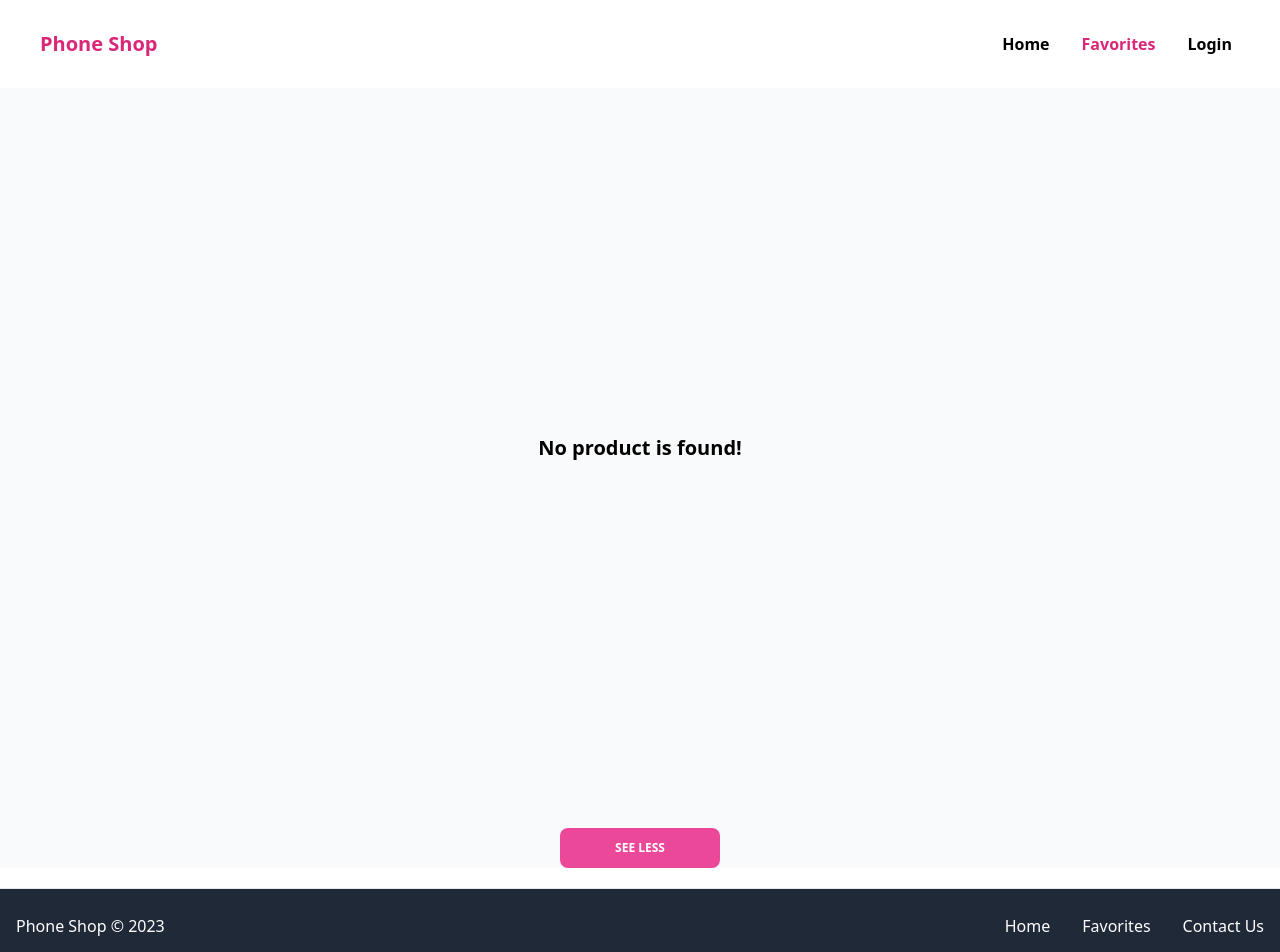
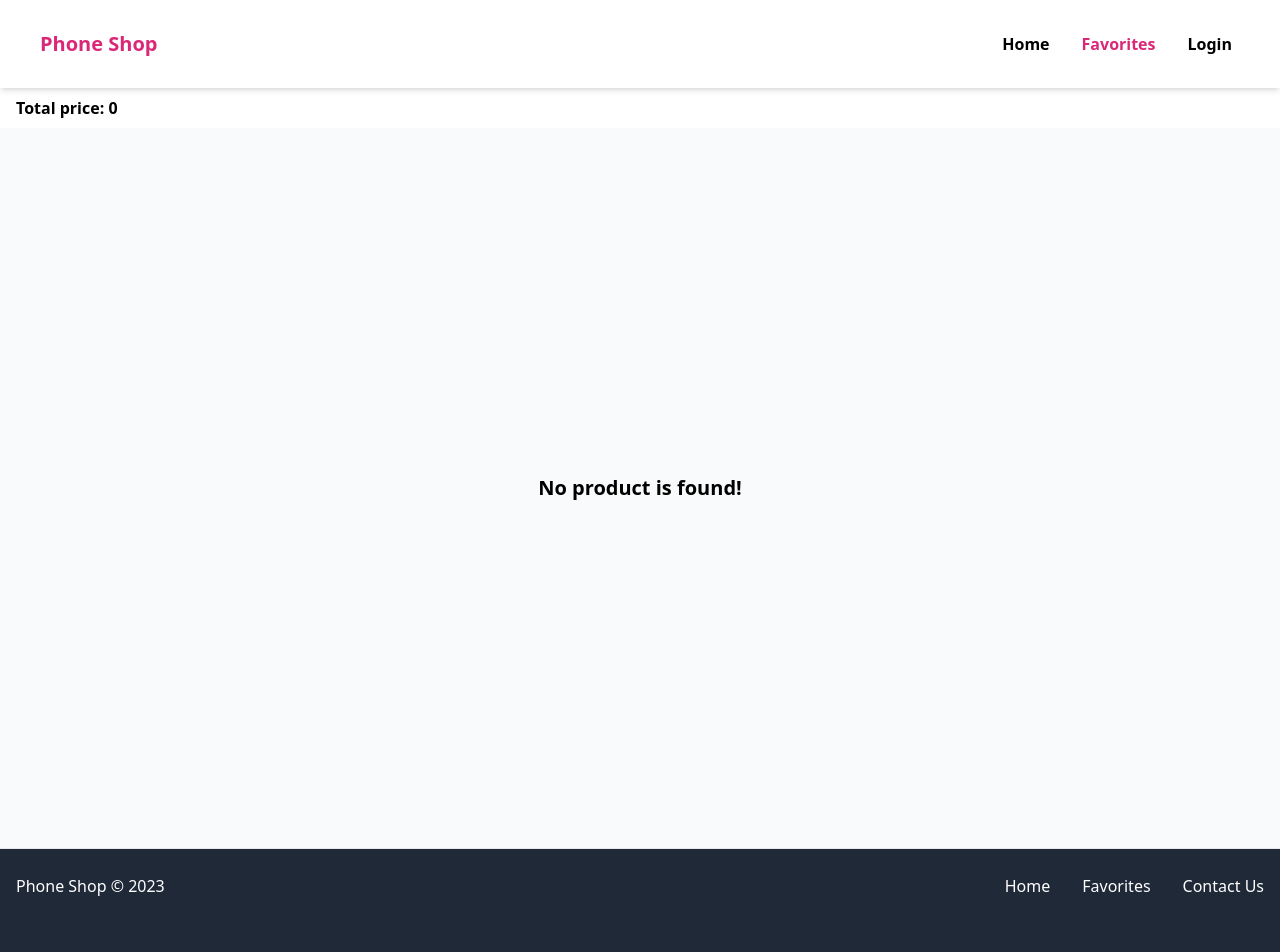
Before and after one commit to anupamahalder/phone-shop-react-project, a React (Vite) app: page /favorites in a window 1280 px wide. Shown: the top 952 px of the page. Built offline with nearby package versions, Linux system fonts and the light colour scheme.

Commit message:
Displaying total price of all favorites items

```diff
--- a/src/Login/Login.jsx
+++ b/src/Login/Login.jsx
@@ -1,7 +1,7 @@
 
 const Login = () => {
     return (
-        <div className="flex justify-center items-center h-[80vh]">
+        <div className="flex justify-center items-center h-[90vh]">
             <div className="relative flex w-96 flex-col rounded-xl bg-white bg-clip-border text-gray-700 shadow-md">
                 <div className="relative mx-4 -mt-6 mb-4 grid h-28 place-items-center overflow-hidden rounded-xl bg-gradient-to-tr from-pink-700 to-pink-400 bg-clip-border text-white shadow-lg shadow-pink-500/40">
                     <h3 className="block font-sans text-3xl font-semibold leading-snug tracking-normal text-white antialiased">
--- a/src/Pages/Favorites/Favorites.jsx
+++ b/src/Pages/Favorites/Favorites.jsx
@@ -9,12 +9,19 @@ const Favorites = () => {
     //we will declare a state for see all button if clicked the true will become false else false become true the value will be maintained by the state
     const [isShowAll, setIsShowAll] = useState(false);
 
+    //declare a state to add array element
+    const [totalPrice, setTotalPrice] = useState(0)
+
     //there can be side effect while getting things from browser so we will use useEffect
     useEffect(() => {
         const favoriteItems = JSON.parse(localStorage.getItem('favItems'));
         //set to favorites if favorite items exist
         if(favoriteItems){
             setFavorites(favoriteItems);
+            //reduce method take 1st parameter as a callback function and 2nd parameter an initial value
+            const total = favoriteItems.reduce((prevalue, currentItem) => prevalue+currentItem.price, 0);
+            // console.log(total);
+            setTotalPrice(total);
         }
         else{
             console.log('No data found!');
@@ -40,6 +47,7 @@ const Favorites = () => {
             {favorites.length > 0 && <button onClick={handleRemoveFromFavorite}
             className="block w-40 mx-auto my-5 select-none rounded-lg bg-pink-500 py-3 text-center align-middle font-sans text-xs font-bold uppercase text-blue-gray-900 transition-all hover:scale-105 focus:scale-105 focus:opacity-[0.85] active:scale-100 active:opacity-[0.85] text-white disabled:pointer-events-none disabled:opacity-50 disabled:shadow-none"
             type="button">Remove All Products</button>}
+            <h1 className="font-semibold px-4 py-2">Total price: {totalPrice}</h1>
         </div>
         <div className="bg-gray-50">
             {/* getting data from local storage  */}
@@ -60,11 +68,11 @@ const Favorites = () => {
             }
             {/* when clicked the button we will change the value of the state using arraow function to set the state*/}
             {
-                <button onClick={() => setIsShowAll(!isShowAll)}
+                favorites.length > 3 ? <button onClick={() => setIsShowAll(!isShowAll)}
                 className="block w-40 mx-auto my-5 select-none rounded-lg bg-pink-500 py-3 text-center align-middle font-sans text-xs font-bold uppercase text-blue-gray-900 transition-all hover:scale-105 focus:scale-105 focus:opacity-[0.85] active:scale-100 active:opacity-[0.85] text-white disabled:pointer-events-none disabled:opacity-50 disabled:shadow-none"
                 type="button">
-                    {isShowAll ? "See Less" : "See Less"}
-                </button>
+                    {isShowAll ? "See Less" : "See More"}
+                </button> : ''
             }
         </div>
         </div>
--- a/src/Pages/Phone/PhoneCardCompo.jsx
+++ b/src/Pages/Phone/PhoneCardCompo.jsx
@@ -36,6 +36,7 @@ const PhoneCardCompo = ({phone}) => {
                 addedFavoriteItem.push(...favoriteItems,phone)
                 //now set to local storage
                 localStorage.setItem('favItems',JSON.stringify(addedFavoriteItem));
+                swal("Good job!", "Product added successfully!", "success");
             }
             else{
                 // alert('added!');
```
